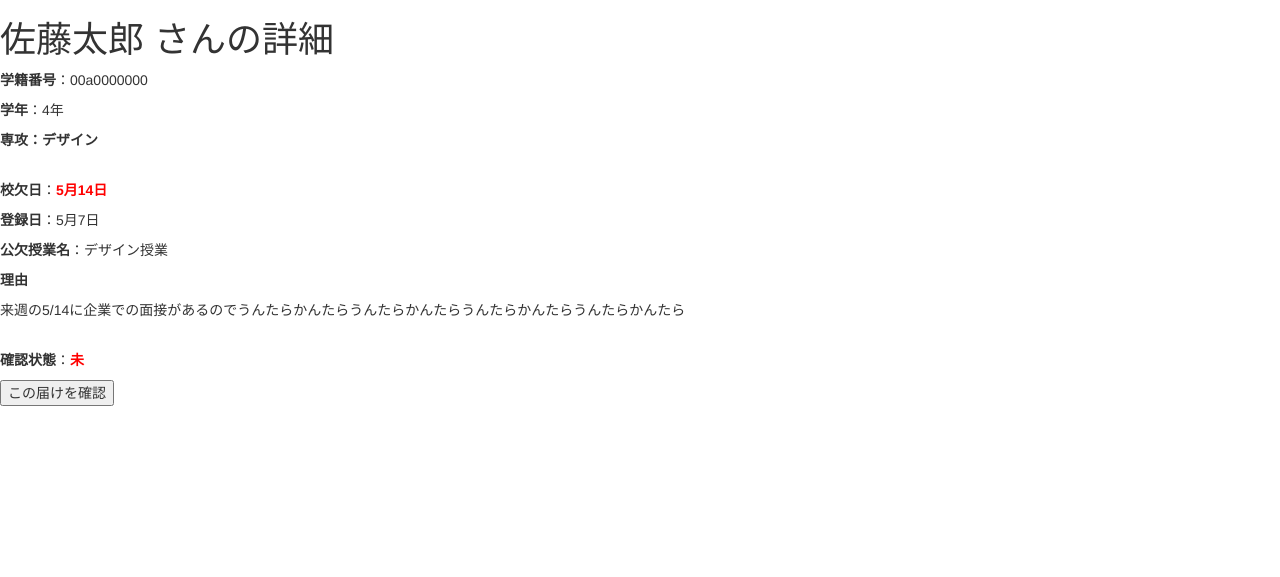
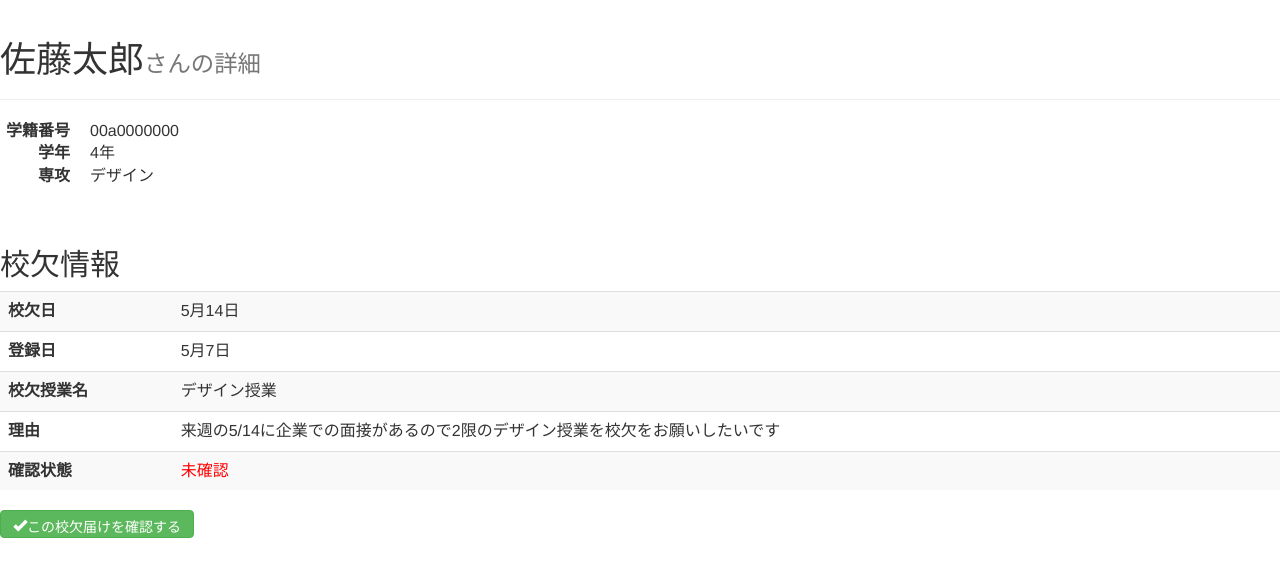
Before and after one commit to mikanyo-guruto/holidoys_system, a PHP site: page /root_detail_satou.html in a window 1280 px wide. Shown: the top 577 px of the page. Run offline with PHP 8.4, Linux system fonts and the light colour scheme.

Commit message:
管理画面完成

```diff
--- a/css/root_detail/style.css
+++ b/css/root_detail/style.css
@@ -4,3 +4,8 @@
 .lime {
 	color: lime;
 }
+
+.detail {
+	font-size: 16px;
+	margin-left: -90px;
+}
--- a/root_detail_satou.html
+++ b/root_detail_satou.html
@@ -6,20 +6,39 @@
 </head>
 <body>
 
-<h1>佐藤太郎 さんの詳細</h1>
-<p><b>学籍番号</b>：00a0000000</p>
-<p><b>学年</b>：4年</p>
-<p><b>専攻：デザイン</b></p>
+<div class="main">
+	<div class="page-header">
+		<h1>佐藤太郎<small>さんの詳細</small></h1>
+	</div>
 
-<br>
-<p><b>校欠日</b>：<b class="red">5月14日</b></p>
-<p><b>登録日</b>：5月7日</p>
-<p><b>公欠授業名</b>：デザイン授業</p>
-<p><b>理由</b></p>
-<p>来週の5/14に企業での面接があるのでうんたらかんたらうんたらかんたらうんたらかんたらうんたらかんたら</p>
-<br>
-<p><b>確認状態</b>：<b class="red">未</b></p>
-<input type="button" onclick="location.href='root_list.html'" name="check" value="この届けを確認">
+	<dl class="dl-horizontal detail">
+		<dt>学籍番号</dt><dd>00a0000000</dd>
+		<dt>学年</dt><dd>4年</dd>
+		<dt>専攻</dt><dd>デザイン</dd>
+	</dl>
+	<br>
+	<h2>校欠情報</h2>
+	<table class="table table-striped">
+		<tr>
+			<th>校欠日</th><td>5月14日</td>
+		</tr>
+		<tr>
+			<th>登録日</th><td>5月7日</td>
+		</tr>
+		<tr>
+			<th>校欠授業名</th><td>デザイン授業</td>
+		</tr>
+		<tr>
+			<th>理由</th><td>来週の5/14に企業での面接があるので2限のデザイン授業を校欠をお願いしたいです</td>
+		</tr>
+		<tr>
+			<th>確認状態</th><td class="red">未確認</td>
+		</tr>
+	</table>
+	<button type="button" onclick="location.href='root_list.html'" class="btn btn-success">
+		<span class="glyphicon glyphicon-ok">この校欠届けを確認する</span>
+	</button>
+</div>
 
 </body>
 </html>
```
Also changed, not shown: css/root_list/style.css (+21 -0 lines), root_detail_ishigaki.html (+30 -12 lines), root_list.html (+10 -6 lines).
